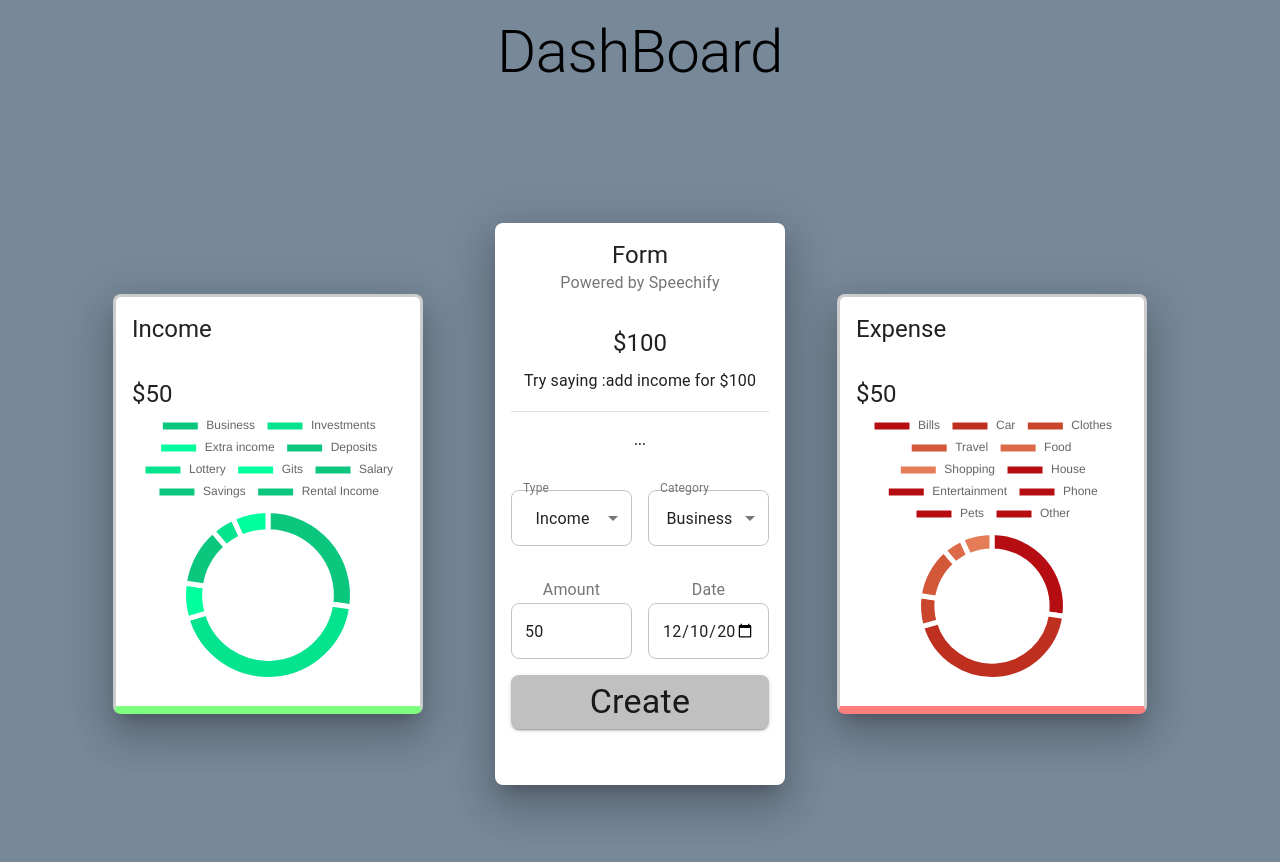
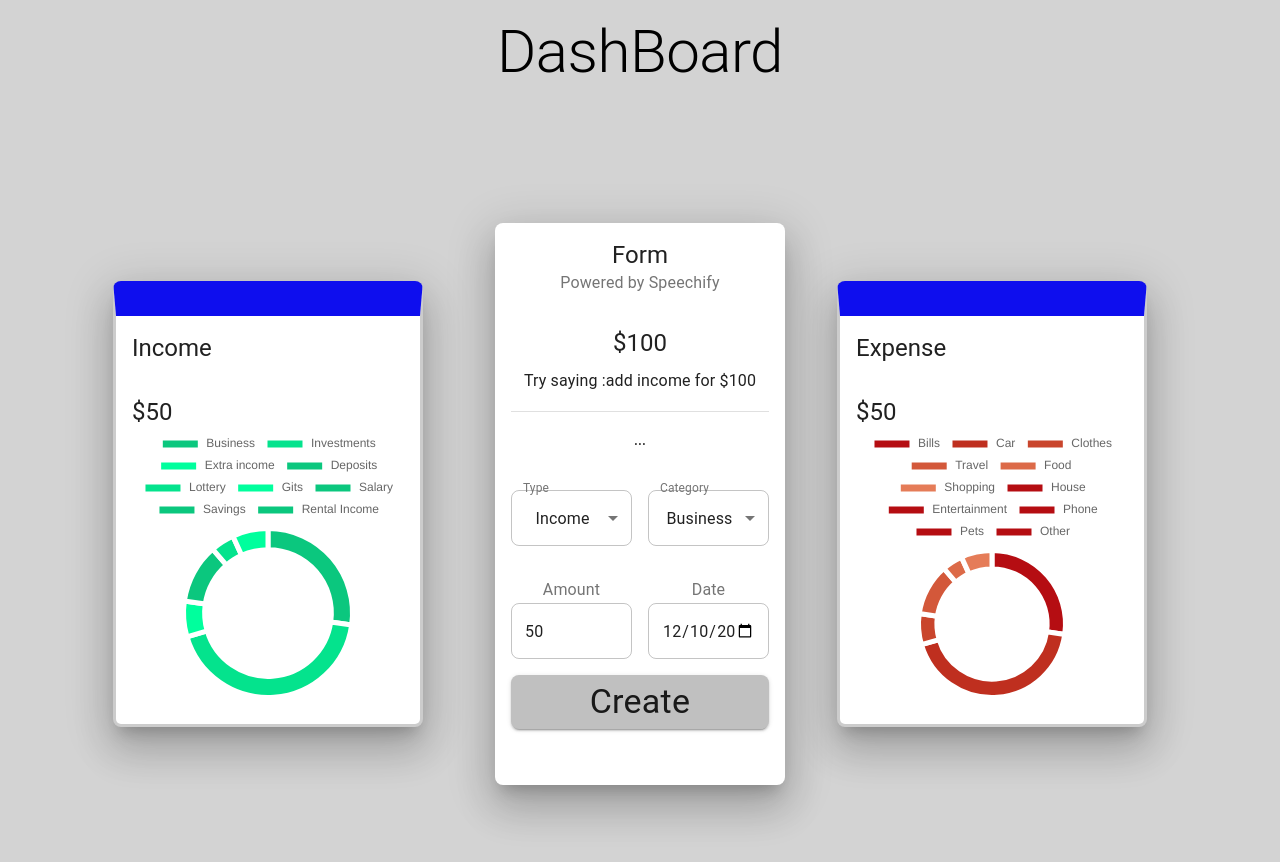
Before and after one commit to nikhildhage/ExpenseTracker, a React (Vite) app: page / in a window 1280 px wide. Shown: the top 862 px of the page. Built offline with nearby package versions, Linux system fonts and the light colour scheme.

Commit message:
Added styles for BorderTop and othrs styles

```diff
--- /dev/null
+++ b/pnpm-workspace.yaml
@@ -0,0 +1,2 @@
+ignoredBuiltDependencies:
+  - esbuild
--- a/src/Components/Details/detailStyles.ts
+++ b/src/Components/Details/detailStyles.ts
@@ -1,21 +1,20 @@
 import { makeStyles } from "@mui/styles";
 import { BorderBottom } from '@mui/icons-material';
-import { grey } from "@mui/material/colors";
 
 export default makeStyles(() => ({
 	income: {
-		border: '3px solid rgba(0, 0, 0, 0.2)',
-		borderBottom: '8px solid rgba(0, 255, 0, 0.5)',
-		backgroundColor: " #5c5959  ",
+		border: '3px solid  rgba(0, 0, 0, 0.2)',
+		borderTop: '35px solid  rgb(14, 14, 238)',
+		backgroundColor: "#f8f8f8",
 		marginLeft: '-20px',
 		shadows: '24px 24px 24px 24px rgba(0, 0, 0, 1)',
 	},
 
 	expense: {
 		border: '3px solid rgba(0, 0, 0, 0.2)',
-		borderBottom: '8px solid rgba(255, 0, 0, 0.5)',
+		borderTop: '35px solid rgb(14, 14, 238)',
 		backgroundColor: " #f8f8f8 ",
 		marginLeft: '-20px',
-		shadows: 'none'
+		shadows: '24px 24px 24px 24px rgba(0, 0, 0, 1)',
 	},
 }));
--- a/src/index.css
+++ b/src/index.css
@@ -8,5 +8,5 @@ html {
 }
 
 body {
-	background-color:lightslategrey
+	background-color:lightgrey !important
 }
```
Also changed, not shown: 1 other file (tests, documents, lock files or other folders).
